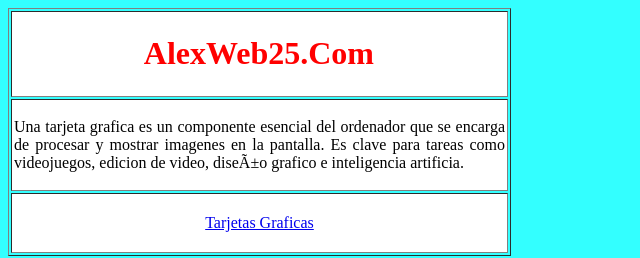
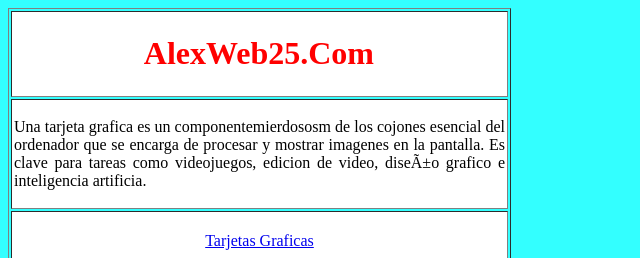
Before and after one commit to demogorgonjwcv/-AlexWeb25.Com, a plain HTML site: page index (1).html in a window 1280 px wide. Shown: the top 258 px of the page, without its empty margins (0-640 px from the left). Drawn offline with Linux system fonts and the light colour scheme.

Commit message:
Update index (1).html

```diff
--- a/index (1).html
+++ b/index (1).html
@@ -15,7 +15,8 @@
     <tr>
       <td bgcolor="white" valign="top"><strong></strong>
       <p align="justify">Una
-tarjeta grafica es un componente esencial del ordenador que se encarga
+tarjeta grafica es un componentemierdososm de los cojones
+        esencial del ordenador que se encarga
 de procesar y mostrar imagenes en la pantalla. Es clave para tareas
 como videojuegos, edicion de video, diseño grafico e inteligencia
 artificia.</p>
```
